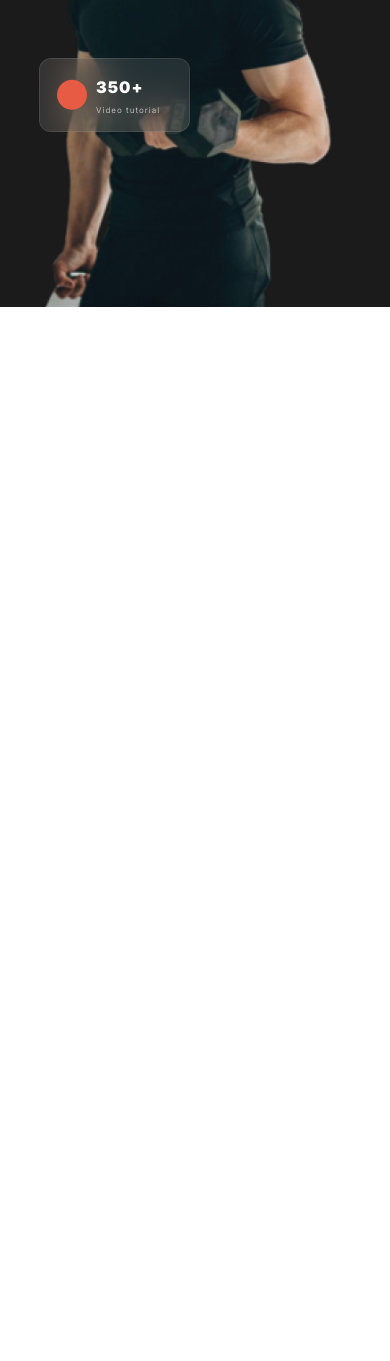
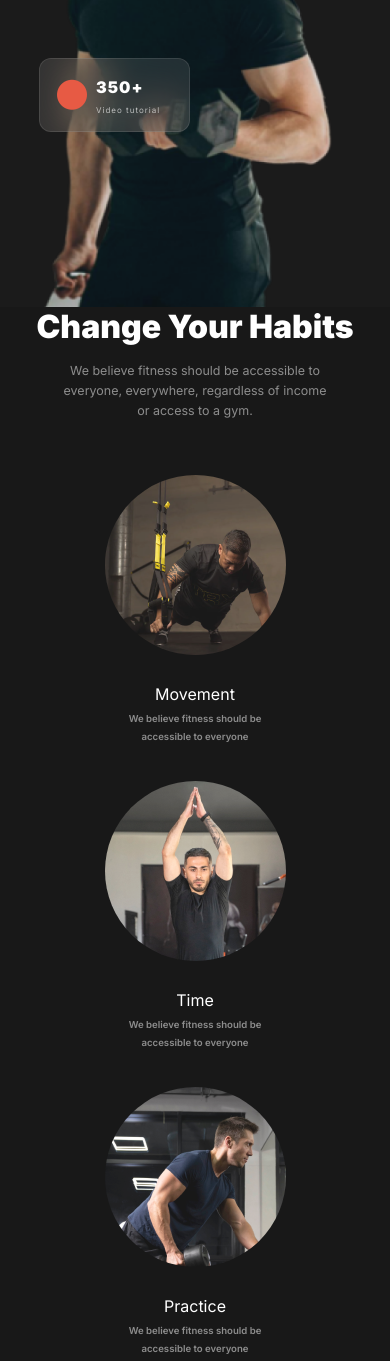
Before and after one commit to tanvir687/assignment-02, a plain HTML site: page index.html in a window 390 px wide. Shown: the part 716-2077 px from the top of the page. Before the commit the page ends 1023 px from the top, so only its background shows below. Drawn offline with Linux system fonts and the light colour scheme; a web font is replaced by a local one.

Commit message:
make a habits section responsive

```diff
--- a/index.html
+++ b/index.html
@@ -75,7 +75,68 @@
       </section>
       <!-- banner part html end   -->
     </header>
-    <main></main>
+    <main>
+      <!-- habits part html start  -->
+      <section class="habits">
+        <div class="habit-container display-flex main-width">
+          <h2 class="habit-title inter-black">Change Your Habits</h2>
+          <p class="habit-description inter-regular">
+            We believe fitness should be accessible to everyone, everywhere,
+            regardless of income or access to a gym.
+          </p>
+        </div>
+        <div class="habit-cart display-flex main-width">
+          <div class="habit-cart-container">
+            <img
+              class="habit-cart-image"
+              src="./images/image 3.png"
+              alt="A man exercise with gym"
+            />
+            <h4 class="habit-cart-title inter-regular">Movement</h4>
+            <p class="habit-cart-description inter-semibold">
+              We believe fitness should be accessible to everyone
+            </p>
+          </div>
+
+          <div class="habit-cart-container">
+            <img
+              class="habit-cart-image"
+              src="./images/image 2.png"
+              alt="A man exercise with gym"
+            />
+            <h4 class="habit-cart-title inter-regular">Time</h4>
+            <p class="habit-cart-description inter-semibold">
+              We believe fitness should be accessible to everyone
+            </p>
+          </div>
+
+          <div class="habit-cart-container">
+            <img
+              class="habit-cart-image"
+              src="./images/image 4.png"
+              alt="A man exercise with gym"
+            />
+            <h4 class="habit-cart-title inter-regular">Practice</h4>
+            <p class="habit-cart-description inter-semibold">
+              We believe fitness should be accessible to everyone
+            </p>
+          </div>
+
+          <div class="habit-cart-container">
+            <img
+              class="habit-cart-image"
+              src="./images/image 5.png"
+              alt="A man exercise with gym"
+            />
+            <h4 class="habit-cart-title inter-regular">Weight Loss</h4>
+            <p class="habit-cart-description inter-semibold">
+              We believe fitness should be accessible to everyone
+            </p>
+          </div>
+        </div>
+      </section>
+      <!-- habits part html end  -->
+    </main>
     <footer></footer>
   </body>
 </html>
--- a/styles/style.css
+++ b/styles/style.css
@@ -77,6 +77,7 @@ header {
 .menu-bar-icon {
   display: none;
 }
+/* banner part styles */
 .banner {
   padding: 30px 0px 10px 0px;
 }
@@ -189,11 +190,86 @@ header {
   opacity: 0.65;
   margin: 0px;
 }
+/* habits part styles */
+.habits{
+  background-color: black;
+  opacity: 0.9;
+}
+.habit-container{
+  flex-direction: column;
+  align-items: center;
+  justify-content: center;
+  justify-items: center;
+  text-align: center;
+}
+.habit-title{
+  width: 420px;
+  color: white;
+  margin: 0px;
+  padding: 100px 0px 14px 0px;
+  font-size: 2.67rem;
+  text-align: center;
+}
+.habit-description{
+  width: 565px;
+  line-height: 20px;
+  text-align: center;
+  font-size: 0.78rem;
+  color: white;
+  opacity: 0.5;
+  margin: 14px 0px 54px 0px;
+  line-height: 20px;
+}
+.habit-cart{
+  display: grid;
+  grid-template-columns: repeat(4, 1fr);
+  gap: 35px;
+  align-items: center;
+  justify-content: center;
+  padding-bottom: 100px;
+}
+.habit-cart-container{
+  width: 205px;
+}
+.habit-cart-image{
+  border-radius: 50%;
+}
+.habit-cart-title{
+  font-size: 1rem;
+  color: white;
+  margin-top: 30px;
+  margin-bottom: 6px;
+  line-height: 120%;
+  text-align: center;
+}
+.habit-cart-description{
+  font-size: 0.7rem;
+  color: white;
+  opacity: 0.5;
+  line-height: 18px;
+  margin: 0px;
+  text-align: center;
+}
+
+
+
+
+
+
+
+
+
+
+
+
+
 /* responsive with mobile device */
 @media screen and (max-width: 576px) {
-  header {
+  header,
+  section{
     width: 100%;
   }
+  /* nav and banner part responsive mobile device */
   .banner-header {
     flex-direction: column;
     margin: 0px;
@@ -302,5 +378,41 @@ header {
     opacity: 0.65;
     margin: 0px;
   }
+  /* habits part responsive mobile device */
+  .habits,
+  .habit-cart{
+    display: flex;
+    flex-direction: column;
+  }
+  .habits{
+    align-items: center;
+    margin: 0px;
+    width: 100%;
+  }
+  .habit-container{
+    width: 90%;
+  }
+  .habit-title{
+    padding: 0px 0px 0px 0px;
+    margin: 20px 0px;
+    font-size: 2rem;
+  }
+  .habit-cart-container{
+    display: flex;
+    flex-direction: column;
+    align-items: center;
+    justify-content: center;
+    text-align: center;
+  }
+  .habit-description{
+    width: 275px;
+  }
+  .habit-cart-description{
+    font-size: 0.6rem;
+    width: 80%;
+    text-align: center;
+  }
+
+
 
 }
```
